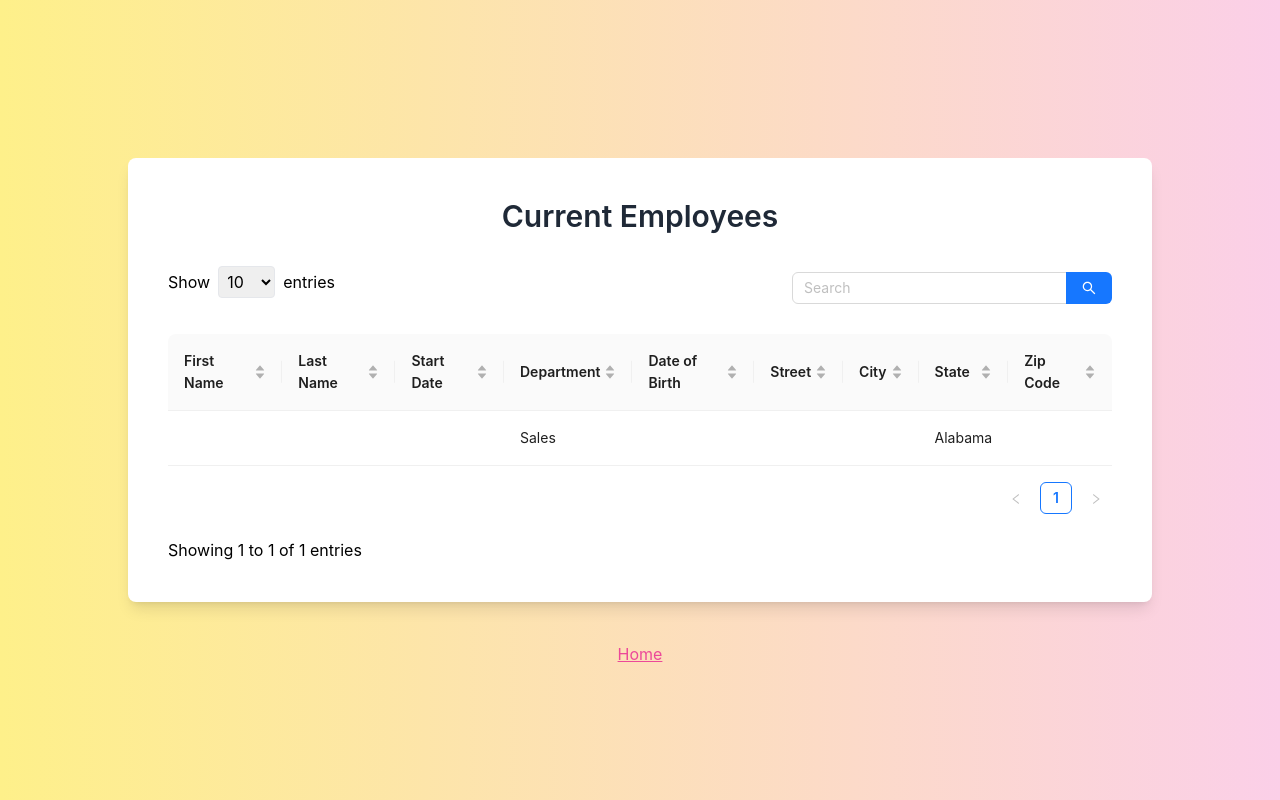
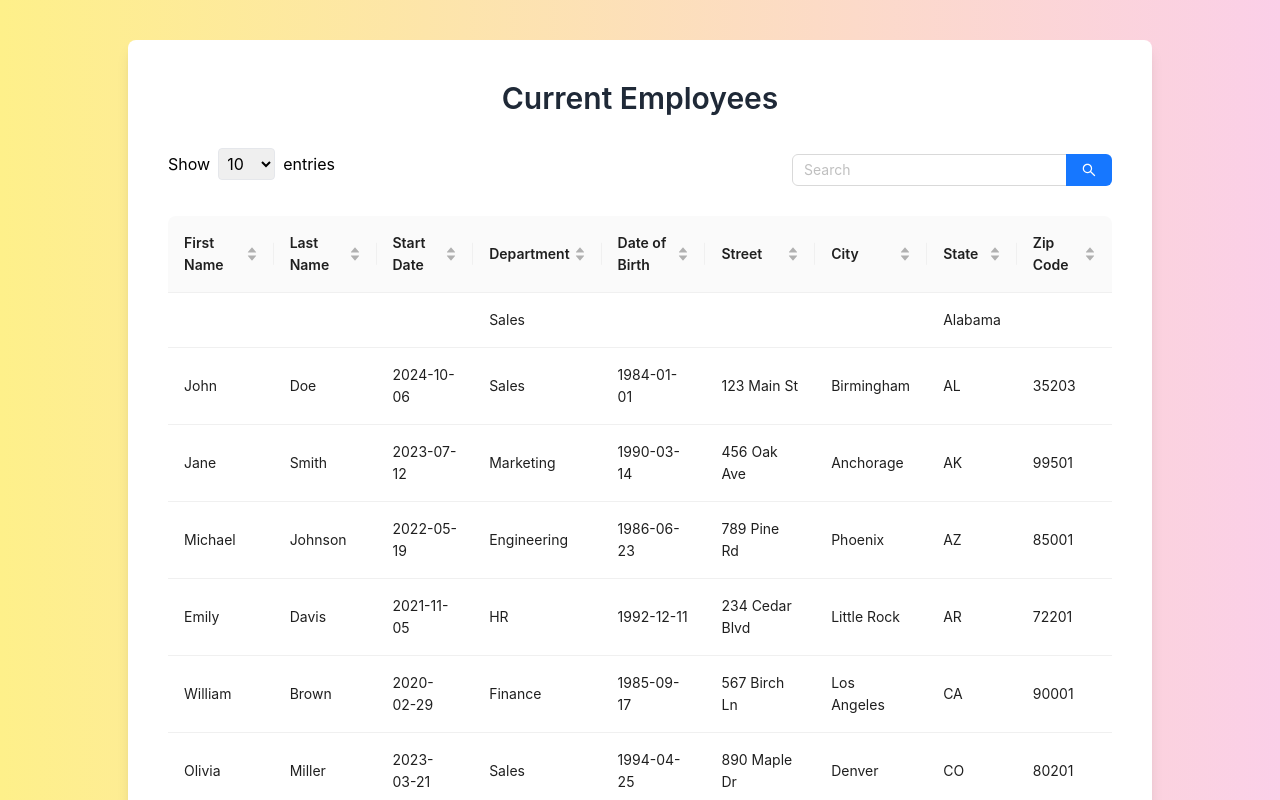
Before and after one commit to Flo-is-dev/Application-RH, a React (Create React App) app: page /Tab in a window 1280 px wide. Shown: the top 800 px of the page. Built offline with nearby package versions, Linux system fonts and the light colour scheme.

Commit message:
data array fusion

```diff
--- a/src/assets/components/TableContainer.js
+++ b/src/assets/components/TableContainer.js
@@ -2,7 +2,6 @@ import React, { useState } from "react";
 import { Table, Input } from "antd";
 import data from "../data/mockProfileData";
 import { useSelector } from "react-redux";
-
 const { Search } = Input;
 
 const EmployeeTable = () => {
@@ -10,7 +9,7 @@ const EmployeeTable = () => {
   const [pageSize, setPageSize] = useState(10);
   const [currentPage, setCurrentPage] = useState(1);
   const formData = useSelector((state) => state.form.formData);
-  const singleDataArray = [formData];
+  const singleDataArray = [formData, ...data];
 
   const handleSearch = (value) => {
     setSearchText(value);
```
